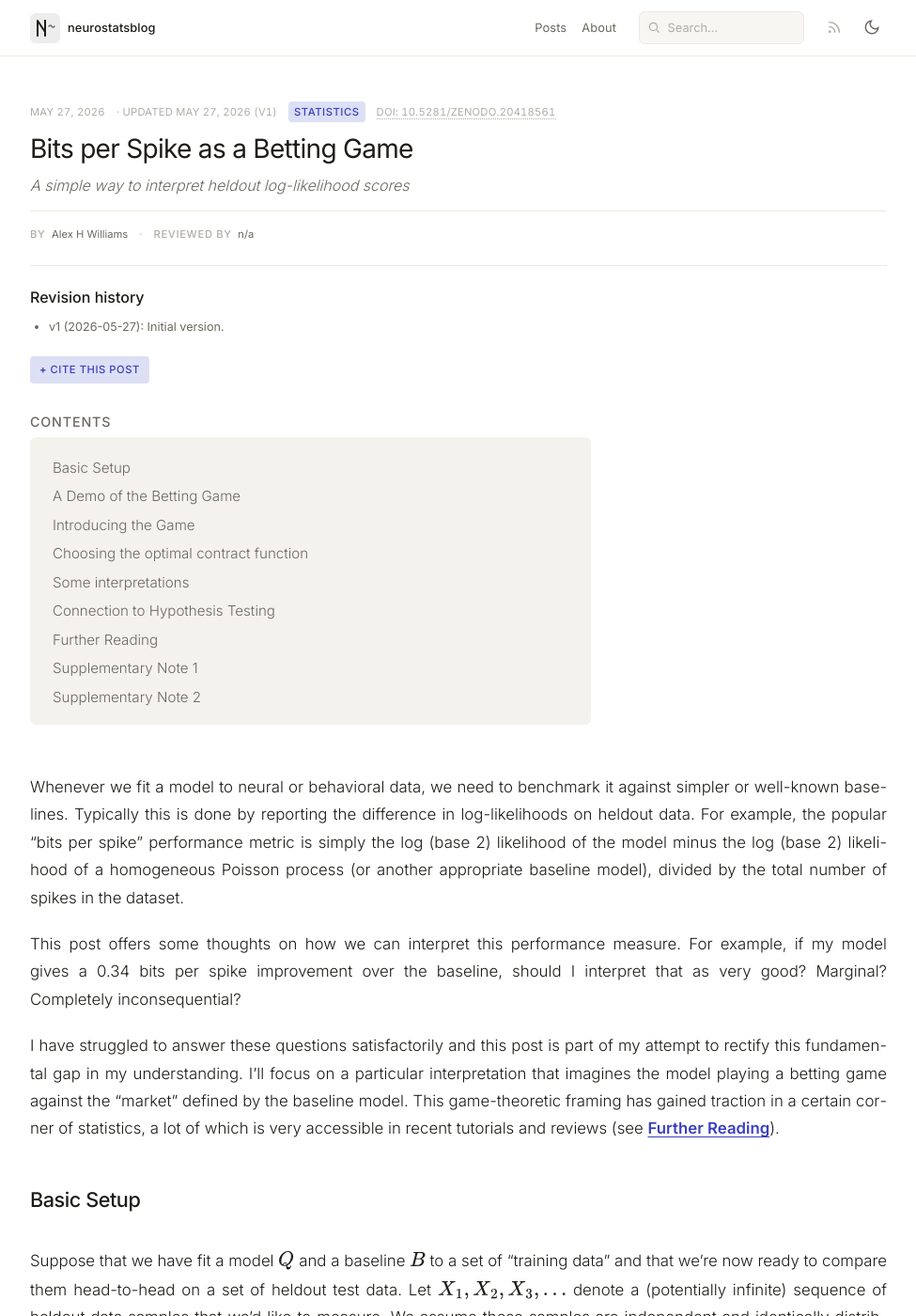
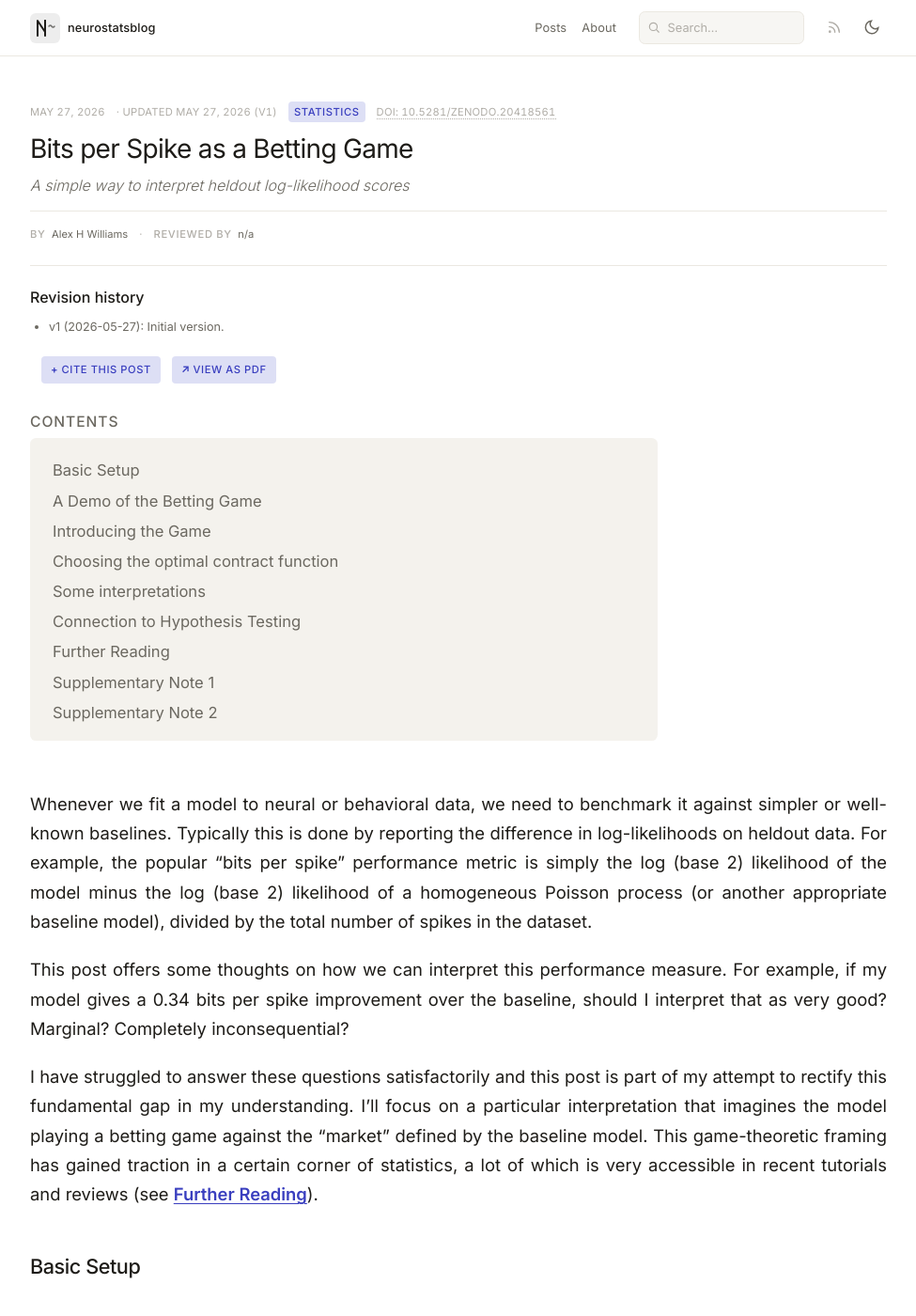
Before and after one commit to neurostatsblog/neurostatsblog.github.io, a Jekyll site: the page built from _posts/2026-06-01-model-comparison-by-betting.md, in a window 1280 px wide and 1400 px high. Shown: the whole window at 94% size, without its empty margins (152-1127 px from the left). Built offline with Jekyll 4.4.1, drawn with Linux system fonts in a browser that asks for light colours; some of the changed text lies outside the part shown.

Commit message:
tweak fonts, pdf button

```diff
--- a/_includes/citation.html
+++ b/_includes/citation.html
@@ -9,8 +9,14 @@
 {%- assign auto_key = last_name | append: year | append: "_" | append: slug_first -%}
 {%- assign cite_key = page.bibtex_key | default: auto_key -%}
 {%- assign post_url = page.url | absolute_url -%}
+{%- if page.doi -%}
+  {%- assign cite_url = "https://doi.org/" | append: page.doi -%}
+{%- else -%}
+  {%- assign cite_url = post_url -%}
+{%- endif -%}
 {%- assign lb = "{" -%}
 {%- assign rb = "}" -%}
+<div class="post-actions">
   <details class="post-citation">
     <summary>Cite this post</summary>
     <div class="post-citation-body">
@@ -19,12 +25,16 @@
   author       = {{ lb }}{{ first_author }}{{ rb }},
   title        = {{ lb }}{{ page.title }}{{ rb }},
   year         = {{ lb }}{{ year }}{{ rb }},
-  howpublished = {{ lb }}\url{{ lb }}{{ post_url }}{{ rb }}{{ rb }},{% if page.doi %}
+  howpublished = {{ lb }}\url{{ lb }}{{ cite_url }}{{ rb }}{{ rb }},{% if page.doi %}
   doi          = {{ lb }}{{ page.doi }}{{ rb }},{% endif %}
   note         = {{ lb }}{{ site.title }}{{ rb }},
 {{ rb }}</code></pre>
     </div>
   </details>
+  {% if page.doi %}
+  <a class="post-pdf-link" href="https://doi.org/{{ page.doi }}" target="_blank" rel="noopener">View as PDF</a>
+  {% endif %}
+</div>
 <script>
 (function () {
   var btns = document.querySelectorAll('[data-citation-copy]');
--- a/_posts/2026-06-01-model-comparison-by-betting.md
+++ b/_posts/2026-06-01-model-comparison-by-betting.md
@@ -165,7 +165,7 @@ Therefore, for the rest of this post we will focus on the simplified wealth proc
 
 <div class="callout callout-theorem">
 <p><strong>Simplified wealth process.</strong>
-Assuming that the player purchases positive contracts $S(x) > 0$ of unit price,
+Assuming that the player purchases positive contracts $S(x) > 0$ of unit price, i.e.
 $$
 \begin{align}
 \mathbb{E}_{X \sim B} \big [ \, S(X) \, \big ] = 1 \label{eq:unit-price-constraint}
--- a/assets/css/main.css
+++ b/assets/css/main.css
@@ -566,10 +566,10 @@ a.tag:focus-visible {
 /* ── 9. Post Body (reading typography) ─────────────────────── */
 .post-body {
   font-family: var(--font-display);
-  font-size: clamp(1.05rem, 1rem + 0.25vw, 0.8rem);
-  line-height: 1.75;
+  font-size: 1.15rem;
+  line-height: 1.7;
   color: var(--color-text);
-  font-weight: 300;
+  font-weight: 400;
   display: flex;
   flex-direction: column;
 }
@@ -788,10 +788,11 @@ a.tag:focus-visible {
 }
 
 .post-body figcaption {
-  font-size: var(--text-sm);
+  font-size: var(--text-base);
+  line-height: 1.55;
   color: var(--color-text);
   font-family: var(--font-body);
-  margin-top: var(--space-2);
+  margin-top: var(--space-3);
   font-style: italic;
   text-align: center;
 }
@@ -891,13 +892,25 @@ a.tag:focus-visible {
   margin-top: var(--space-2);
 }
 
-/* ── Citation block (BibTeX disclosure) ─────────────────────── */
-.post-citation {
+/* ── Post action buttons (cite, view as pdf) ────────────────── */
+.post-actions {
   margin-top: var(--space-4);
   margin-bottom: var(--space-8);
+  display: flex;
+  flex-wrap: wrap;
+  align-items: flex-start;
+  gap: var(--space-3);
 }
 
-.post-citation > summary {
+/* Let the <details>'s summary + body participate directly in the
+   flex layout, so the summary can sit next to the PDF link and the
+   bibtex body can wrap to its own row when open. */
+.post-citation { display: contents; }
+.post-citation > summary { order: 1; }
+.post-pdf-link { order: 2; }
+
+.post-citation > summary,
+.post-pdf-link {
   display: inline-block;
   cursor: pointer;
   list-style: none;
@@ -910,6 +923,7 @@ a.tag:focus-visible {
   background: var(--color-primary-highlight);
   padding: 0.45em 0.9em;
   border-radius: var(--radius-sm);
+  text-decoration: none;
   transition: background 0.15s ease, color 0.15s ease;
   user-select: none;
 }
@@ -924,15 +938,25 @@ a.tag:focus-visible {
 }
 .post-citation[open] > summary::before { content: "− "; }
 
+.post-pdf-link::before {
+  content: "↗ ";
+  display: inline;
+  font-weight: 600;
+}
+
 .post-citation > summary:hover,
-.post-citation > summary:focus-visible {
+.post-citation > summary:focus-visible,
+.post-pdf-link:hover,
+.post-pdf-link:focus-visible {
   background: var(--color-primary);
   color: var(--color-bg, #fff);
 }
 
 .post-citation-body {
   position: relative;
-  margin-top: var(--space-3);
+  order: 3;
+  flex-basis: 100%;
+  width: 100%;
 }
 
 .post-citation-body pre {
```
Lines whose indentation alone changed are shown as unchanged.
